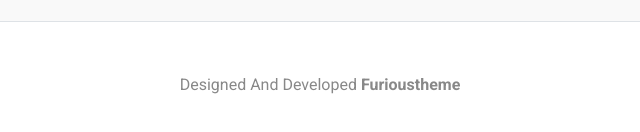
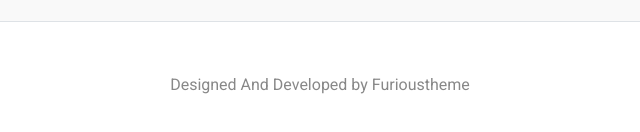
Before and after one commit to furioustheme/devrick, a website: page theme/index.html in a window 1280 px wide. Shown: the part 5534-5666 px from the top of the page, 320-960 px from the left. Drawn offline with Linux system fonts and the light colour scheme; files whose address does not match are found by name.

Commit message:
Updated Footer

```diff
--- a/theme/index.html
+++ b/theme/index.html
@@ -538,7 +538,7 @@
     <div class="container">
       <div class="row">
         <div class="col-12">
-          <p class="mb-0">Designed And Developed <a rel="nofollow" href="https://furioustheme.com/ " target="blank"> <b>Furioustheme</b>
+          <p class="mb-0">Designed And Developed by <a rel="nofollow" href="https://furioustheme.com/ " target="blank">Furioustheme
           </a>
           </p>
         </div>
```
Also changed, not shown: source/partials/blocks/footer.htm (+1 -1 lines), theme/about.html (+1 -1 lines), theme/blog-single.html (+1 -1 lines), theme/blog.html (+1 -1 lines), theme/contact.html (+1 -1 lines), theme/portfolio-single.html (+1 -1 lines), theme/portfolio.html (+1 -1 lines).
